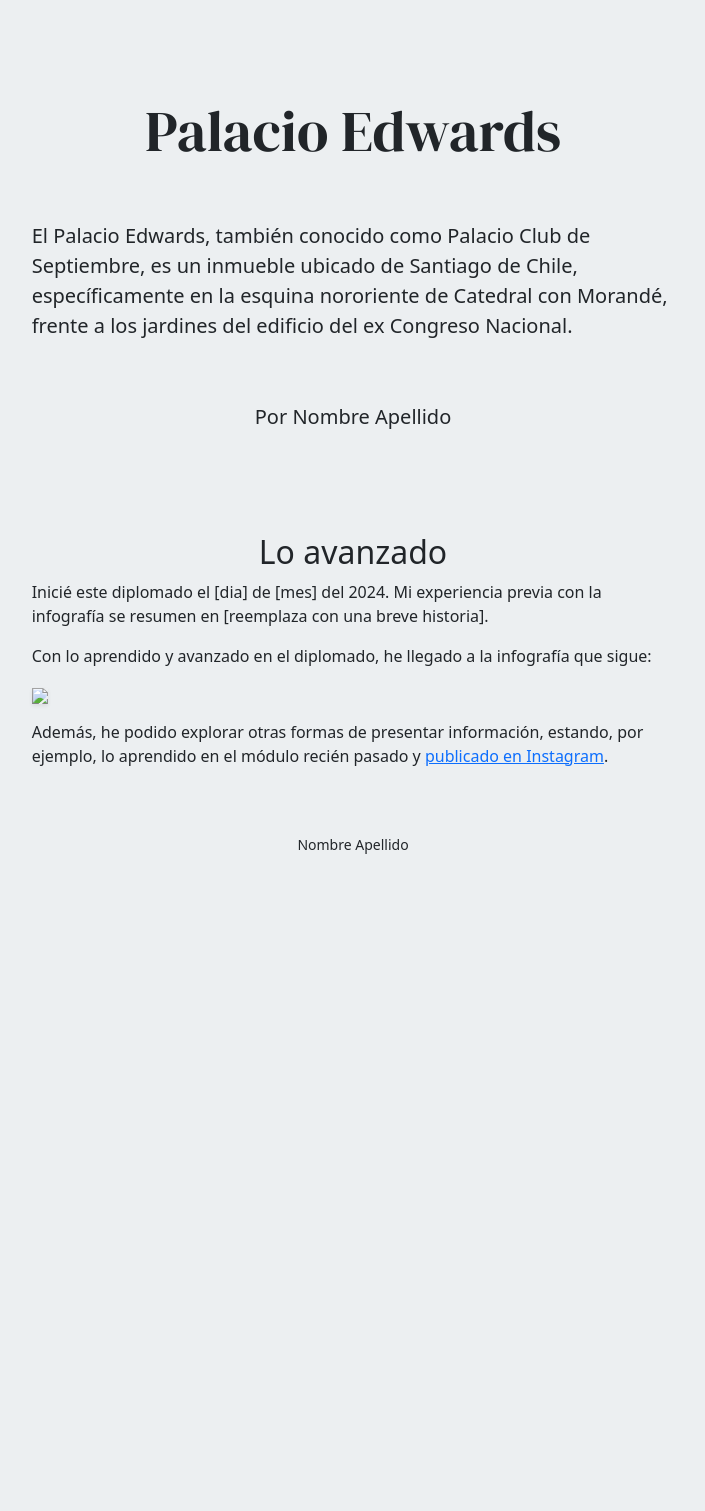
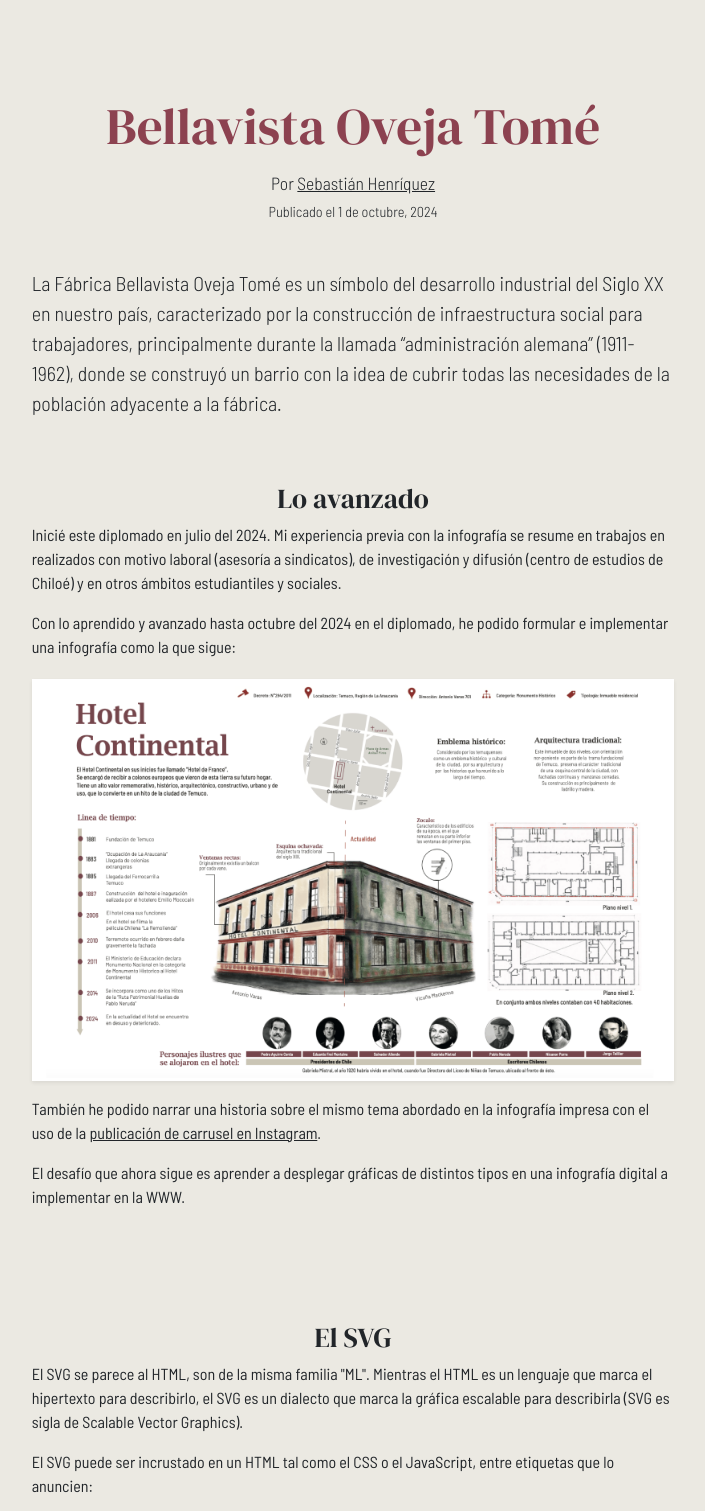
Before and after one commit to TamaraCarol/Clase_2, a plain HTML site: page index.html in a window 1280 px wide. Shown: the top 1511 px of the page, without its empty margins (287-992 px from the left). Before the commit the page ends 904 px from the top, so only its background shows below. Drawn offline with nearby package versions, Linux system fonts and the light colour scheme.

Commit message:
Add files via upload

```diff
--- a/index.html
+++ b/index.html
@@ -3,44 +3,153 @@
     <head>
         <meta charset="utf-8" />
         <meta name="viewport" content="width=device-width, initial-scale=1" />
-        <title>Jueves 26 de septiembre, 2024</title>
-        <link href="https://cdn.jsdelivr.net/npm/bootstrap@5.3.3/dist/css/bootstrap.min.css" rel="stylesheet" integrity="sha384-QWTKZyjpPEjISv5WaRU9OFeRpok6YctnYmDr5pNlyT2bRjXh0JMhjY6hW+ALEwIH" crossorigin="anonymous">
+        <title>Bellavista Oveja Tomé</title>
+        <link href="https://cdn.jsdelivr.net/npm/bootstrap@5.3.3/dist/css/bootstrap.min.css" rel="stylesheet" integrity="sha384-QWTKZyjpPEjISv5WaRU9OFeRpok6YctnYmDr5pNlyT2bRjXh0JMhjY6hW+ALEwIH" crossorigin="anonymous" />
         <style>
-            @import url('https://fonts.googleapis.com/css2?family=DM+Serif+Display:ital@0;1&display=swap');
+            @import url("https://fonts.googleapis.com/css2?family=Barlow+Semi+Condensed:ital,wght@0,100;0,200;0,300;0,400;0,500;0,600;0,700;0,800;0,900;1,100;1,200;1,300;1,400;1,500;1,600;1,700;1,800;1,900&family=DM+Serif+Display:ital@0;1&display=swap");
 
             @media (min-width: 800px) {
-                .container { max-width: 800px; }
+                .container {
+                    max-width: 800px;
+                }
             }
 
-            body{ background:#ECEFF1; }
+            body {
+                font-family: "Barlow Semi Condensed", sans-serif;
+                font-weight: 400;
+                background: rgba(235, 233, 226, 1);
+            }
 
-            h1{ font-family: "DM Serif Display", serif; font-weight: 400; font-style: normal; font-size:calc(2rem + 2vw);}
+            h1,
+            h2,
+            h3 {
+                font-family: "DM Serif Display", serif;
+                font-weight: 400;
+                font-style: normal;
+            }
 
-            img{ margin:-1rem 0; }
+            h1 {
+                font-size: calc(2rem + 1.5vw);
+                color: #8c4250;
+            }
+
+            h2 {
+                font-size: calc(1rem + 0.9vw);
+            }
+
+            h3 {
+                font-size: calc(1rem + 0.6vw);
+            }
+
+            h4 {
+                font-size: calc(1rem + 0.3vw);
+            }
+
+            h5,
+            h6 {
+                font-weight: 300;
+            }
+
+            h5 {
+                font-size: 1.1rem;
+            }
+
+            h6 {
+                font-size: 0.9rem;
+            }
+
+            div.cierre {
+                content: "";
+                margin: 0;
+                padding: 0;
+                display: block;
+                width: 100vw;
+                height: 35vw;
+                background: linear-gradient(rgba(235, 233, 226, 1), rgba(235, 233, 226, 0.75)), url("img/fondo.png");
+                background-size: cover;
+                background-position: center middle;
+                background-repeat: no-repeat;
+            }
         </style>
     </head>
     <body>
         <div class="container my-5">
             <header class="row">
                 <div class="col-11 col-md-10 mx-auto">
-                    <h1 class="text-center py-5">Palacio Edwards</h1>
-                    <p class="lead">El Palacio Edwards, también conocido como Palacio Club de Septiembre, es un inmueble ubicado de Santiago de Chile, específicamente en la esquina nororiente de Catedral con Morandé, frente a los jardines del edificio del ex Congreso Nacional.</p>
-                    <h5 class="text-center py-5">Por Nombre Apellido</h5>
+
+                    <h1 class="text-center mt-5 mb-3">Bellavista Oveja Tomé</h1>
+
+                    <h5 class="text-center">Por <a href="https://github.com/shenriquezf" target="_blank">Sebastián Henríquez</a></h5>
+
+                    <h6 class="text-center mb-5">Publicado el 1 de octubre, 2024</h6>
+
+                    <p class="lead">La Fábrica Bellavista Oveja Tomé es un símbolo del desarrollo industrial del Siglo XX en nuestro país, caracterizado por la construcción de infraestructura social para trabajadores, principalmente durante la llamada “administración alemana” (1911-1962), donde se construyó un barrio con la idea de cubrir todas las necesidades de la población adyacente a la fábrica.</p>
+
                 </div>
             </header>
+
             <main class="row">
-                <div class="col-11 col-md-10 mx-auto my-5">
+                <article class="col-11 col-md-10 mx-auto my-5">
+
                     <h2 class="text-center">Lo avanzado</h2>
-                    <p>Inicié este diplomado el [dia] de [mes] del 2024. Mi experiencia previa con la infografía se resumen en [reemplaza con una breve historia].</p>
-                    <p>Con lo aprendido y avanzado en el diplomado, he llegado a la infografía que sigue:</p>
-                    <img src="#" class="w-100 mt-1 mb-3 shadow-sm"/>
-                    <p>Además, he podido explorar otras formas de presentar información, estando, por ejemplo, lo aprendido en el módulo recién pasado y <a href="#" target="_blank">publicado en Instagram</a>.</p>
-                </div>
+
+                    <p>Inicié este diplomado en julio del 2024. Mi experiencia previa con la infografía se resume en trabajos en realizados con motivo laboral (asesoría a sindicatos), de investigación y difusión (centro de estudios de Chiloé) y en otros ámbitos estudiantiles y sociales.</p>
+
+                    <p>Con lo aprendido y avanzado hasta octubre del 2024 en el diplomado, he podido formular e implementar una infografía como la que sigue:</p>
+
+                    <img src="img/imagen.png" class="mt-1 mb-3 shadow-sm" />
+
+                    <p>También he podido narrar una historia sobre el mismo tema abordado en la infografía impresa con el uso de la <a href="https://www.instagram.com/diplomadoinfografia/" target="_blank">publicación de carrusel en Instagram</a>.</p>
+
+                    <p>El desafío que ahora sigue es aprender a desplegar gráficas de distintos tipos en una infografía digital a implementar en la WWW.</p>
+
+                </article>
+
+                <article class="col-11 col-md-10 mx-auto my-5">
+
+                    <h2 class="text-center">El SVG</h2>
+
+                    <p>El SVG se parece al HTML, son de la misma familia "ML". Mientras el HTML es un lenguaje que marca el hipertexto para describirlo, el SVG es un dialecto que marca la gráfica escalable para describirla (SVG es sigla de Scalable Vector Graphics).</p>
+
+                    <p>El SVG puede ser incrustado en un HTML tal como el CSS o el JavaScript, entre etiquetas que lo anuncien:</p>
+
+                    <svg xmlns="http://www.w3.org/2000/svg" viewBox="0 0 100 100">
+                        <title>13_Not_allowed_v15</title>
+                        <path
+                            d="M21.34,59.41V39.73h2c4.67,0,7.26,3.07,7.26,6.4v9l3,3.2V18c0-3.32,2-5.41,4.67-5.41s4.55,2.09,4.55,5.41V49.45h2.83V11.69c0-3.2,1.85-5.29,4.68-5.29,2.46,0,4.42,2.09,4.42,5.29V49.45H57.5V16.24C57.5,13,59.59,11,62.3,11c2.46,0,4.43,2.09,4.43,5.29L66.6,49.45h2.83V21.4c0-3.32,2.22-5.29,4.43-5.29a4.94,4.94,0,0,1,4.8,5.29l-.25,41.45C78.29,83.52,67.47,93.6,50.74,93.6,32.9,93.6,21.34,80.44,21.34,59.41Z"
+                        ></path>
+                    </svg>
+
+                    <p>También puede tratarse como un documento de extensión SVG, que puede ser incluido en el HTML como un objeto (<code>&lt;object&gt;&lt;/object&gt;</code>) de un tipo determinado:</p>
+
+                    <object data="img/alto.svg" type="image/svg+xml"></object>
+
+                    <p>También puede ser incluido como si se tratara de una imagen rasterizada (<code>img</code>), a la que se va a buscar como recurso (<code>src</code>). El problema es que al tratarla de tal forma ya no hay ninguna descripción de gráfica que se pueda aprovechar:</p>
+
+                    <img src="img/alto.svg" />
+
+                    <p>Las descripciones perdidas son también textos perdidos: ¡Ya no son seleccionables ni legibles para un buscador! Tal como los textos en las imágenes y videos para el carrusel en Instagram.</p>
+
+                    <p>Debido a tal pérdida es importante tomar la decisión respecto del uso y modo de incluir el SVG en una infografía digital. Conviene que el uso como mera referencia visual se deje a las imágenes rasterizadas, tal como la que está al final de esta página (que es puesta allí como un fondo desde el CSS).</p>
+
+                    <p>A propósito de poner allí una rasterizada, SVG también nos entrega la posibilidad colocar dentro suyo un JPG, PNG o WebP, lo que nos permite trabajar de mejor manera con los pesos de los archivos: ¡No tenemos que trazar con varita mágica la imagen rasterizada para luego sumar textos, líneas y otros elementos gráficos vectorizados sobre ella! Basta con incrustarla.</p>
+
+
+                </article>
             </main>
-            <footer class="row">
-                <div class="col-11 col-md-10 mx-auto text-center">
-                    <small>Nombre Apellido</small>
-                </div>
-            </footer>
+        </div>
+
+        <div class="cierre"></div>
+
+        <footer class="m-0 py-3 text-center">
+            <small>Sebastián Henríquez © 2024. Diplomado de Infografía UC.</small>
+        </footer>
+
+        <script>
+            const vinculos = document.querySelectorAll("a");
+            vinculos.forEach((a) => a.classList.add("link-dark"));
+            const imagenes = document.querySelectorAll("img");
+            imagenes.forEach((i) => i.classList.add("w-100"));
+        </script>
     </body>
 </html>
```
